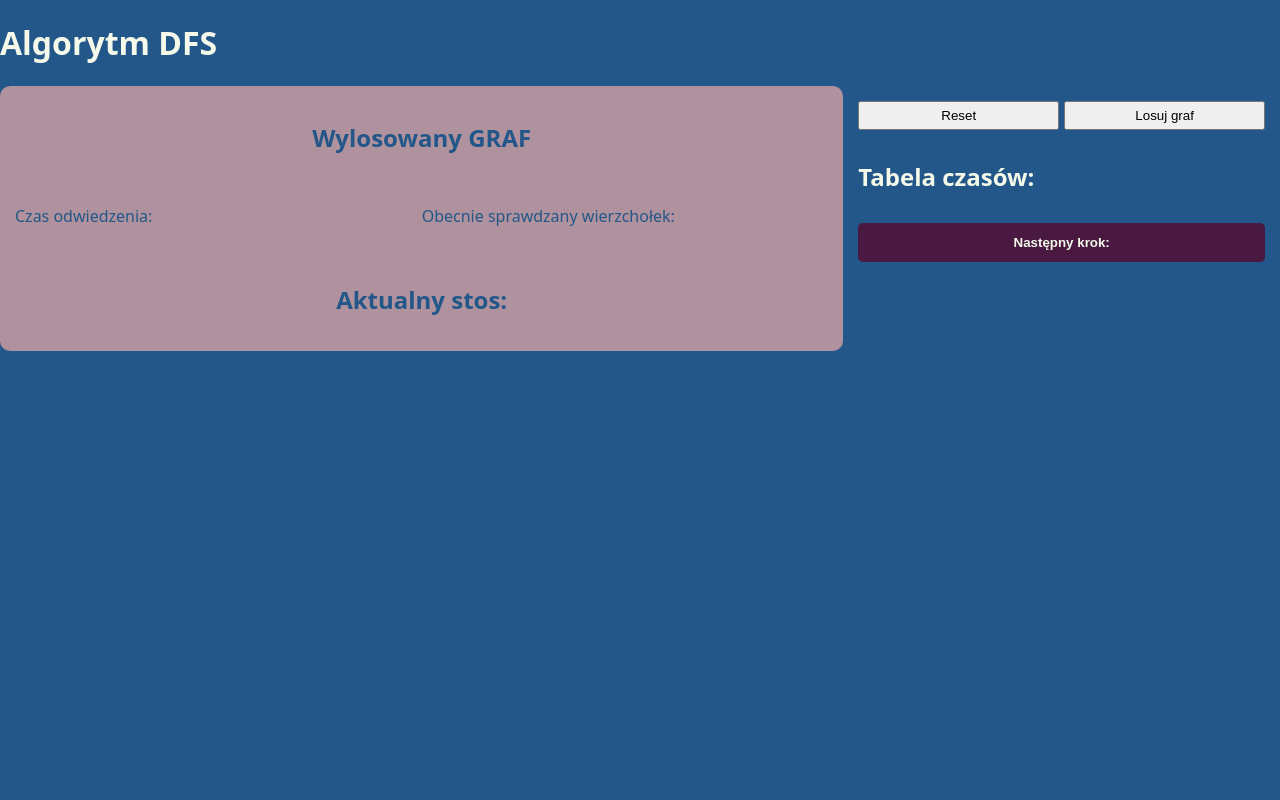
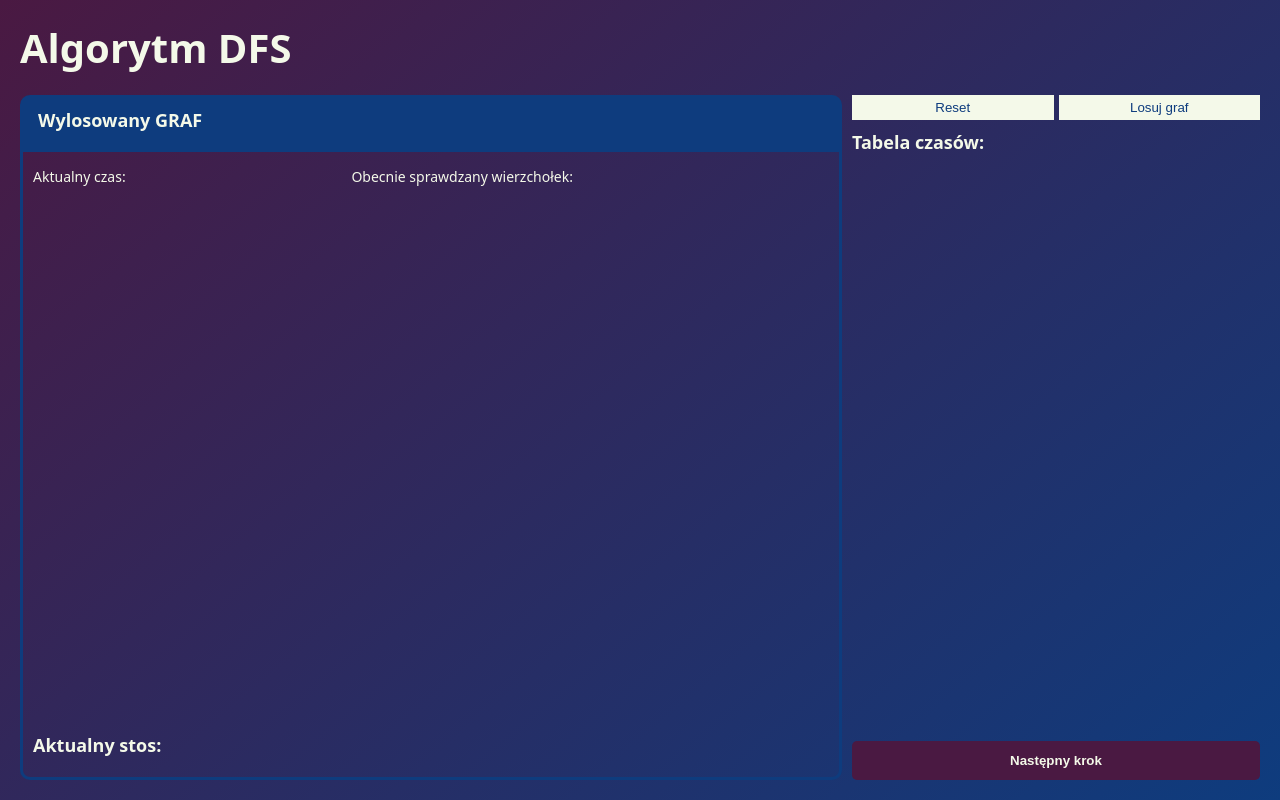
Before and after one commit to DariaL15/AlgorithmDFS, a React (Vite) app: page / in a window 1280 px wide. Built offline with nearby package versions, Linux system fonts and the light colour scheme.

Commit message:
Dopracowana struktura

```diff
--- a/src/App.jsx
+++ b/src/App.jsx
@@ -11,11 +11,15 @@ return (
 <main className='content'>
 
   <section className='contener-lewy'>
-    <h2>Wylosowany GRAF</h2>
+      <div className='wylosowany-graf'>
+        <h2>Wylosowany GRAF</h2>
+      </div>
 
+
+      <div className='graf'>
       <div className='status-bar'>
          <div className='obecny-czas'>
-            <p>Czas odwiedzenia: </p>
+            <p>Aktualny czas: </p>
           </div>
 
          <div className='obecny-wierzcholek'>
@@ -30,6 +34,8 @@ return (
       <div className='aktualny-stos'>
         <h2>Aktualny stos:</h2>
       </div>
+
+       </div>
   </section>
 
   <section className='contener-prawy'>
@@ -43,7 +49,7 @@ return (
       </div>
 
       <div className='nastepny-krok'>
-        <button>Następny krok:</button>
+        <button>Następny krok</button>
       </div>
 
 
--- a/src/index.css
+++ b/src/index.css
@@ -1,8 +1,8 @@
 :root {
   --text: #f4f9e9;
-  --text-h: #a9e4ef;
-  --bg: #235789;
-  --border: #af929d;
+  --text-h: #a9c3ef;
+  --bg: #0e3c7e;
+  --border: #9b678c;
   --accent: #4a1942;
 
 
@@ -15,25 +15,61 @@
 
 body {
   margin: 0;
-  background-color: var(--bg);
+  background: linear-gradient(140deg, var(--accent) 0%, var(--bg) 100%);
   color: var(--text);
   font-family: system-ui, sans-serif;
 }
 
+h1 {
+  margin: 0;
+  padding-bottom: 10px;
+  font-size: 40px;
+}
 
-.container-glowny {
+h2 {
+  margin: 0;
+  padding-bottom: 10px;
+  font-size: 18px;
+}
+
+p {
+  margin: 0;
+  padding-bottom: 10px;
+  font-size: 14px;
+}
+
+.przyciski button:hover {
+  background-color: var(--text-h);
+  color: var(--bg);
+  transform: scale(1.05);
+  transition: 0.3s;
+}
+
+.nastepny-krok button:hover {
+  background-color: var(--border);
+  color: var(--accent);
+  transform: scale(1.02);
+  border: 2px solid var(--accent);
+  transition: 0.3s;
+}
+
+.contener-glowny {
   display: flex;
+  min-height: 100vh;
   flex-direction: column;
-  gap: 20px;               /* Zamiast space-around - daje stały odstęp */
   align-items: stretch;
+  padding:20px;
+  box-sizing: border-box;
 }
 
 .content {
   display: flex;
+  flex: 1;
   width: 100%;
+  margin-top: 10px;
   flex-direction: row; /*lewo prawo*/
   justify-content: space-around; /* Rozsuwa je równomiernie */
-  align-items: flex-start; /* Wyrównuje je do góry */
+  align-items: stretch;
 }
 
 .contener-lewy {
@@ -42,33 +78,55 @@ body {
   justify-content: flex-start;
   flex-direction: column;
   gap: 5px;
-  padding: 15px;
-  background-color: var(--border);
-  color:#235789;
-  align-items: center;
+
+  /*background-color: var(--border);
+  color:#235789;*/
+  color: var(--text);
+  border: 3px solid var(--bg);
+  align-items: left;
   border-radius: 10px;
 }
+
+.wylosowany-graf
+{
+  background-color: var(--bg);
+  padding: 10px 15px;
+}
+
+.graf {
+  display: flex;
+  flex: 1;
+  justify-content: flex-start;
+  flex-direction: column;
+  gap: 5px;
+  color: var(--text);
+  align-items: left;
+  padding: 10px;
+  align-items: stretch;
+}
+
 
 .status-bar
 {
   width: 100%;
   display: flex;
   flex-direction: row;
-  padding:10px;
+
 }
 
   .obecny-czas {
-  flex: 1;
+  flex: 2;
   text-align: left;
   }
 
   .obecny-wierzcholek {
-  flex: 1;
+  flex: 3;
   text-align: left;
   }
 
 .graph-container {
   width: 100%;
+  flex: 1;
   justify-content: center;
   display: flex;
   align-items: center;
@@ -82,9 +140,9 @@ text-align: left;
   flex: 1;
   display: flex;
   flex-direction: column;
-  justify-content: center;
-  align-items: flex-start;
-  padding: 15px;
+  justify-content: flex-start;
+  align-items: left;
+  padding-left: 10px;
   gap:10px;
 }
 
@@ -99,12 +157,17 @@ text-align: left;
 .przyciski button {
  flex: 1;
   padding: 5px;
+  background-color: var(--text);
+  color: var(--bg);
+  border: var(--bg);
   cursor: pointer;
 
 }
 
+
 .tabela {
   width: 100%;
+  flex: 1;
   flex-direction: column;
   justify-content: center;
   align-items: center;
@@ -123,4 +186,5 @@ text-align: left;
   border: none;
   border-radius: 5px;
   font-weight: bold;
+  cursor: pointer;
 }
```
